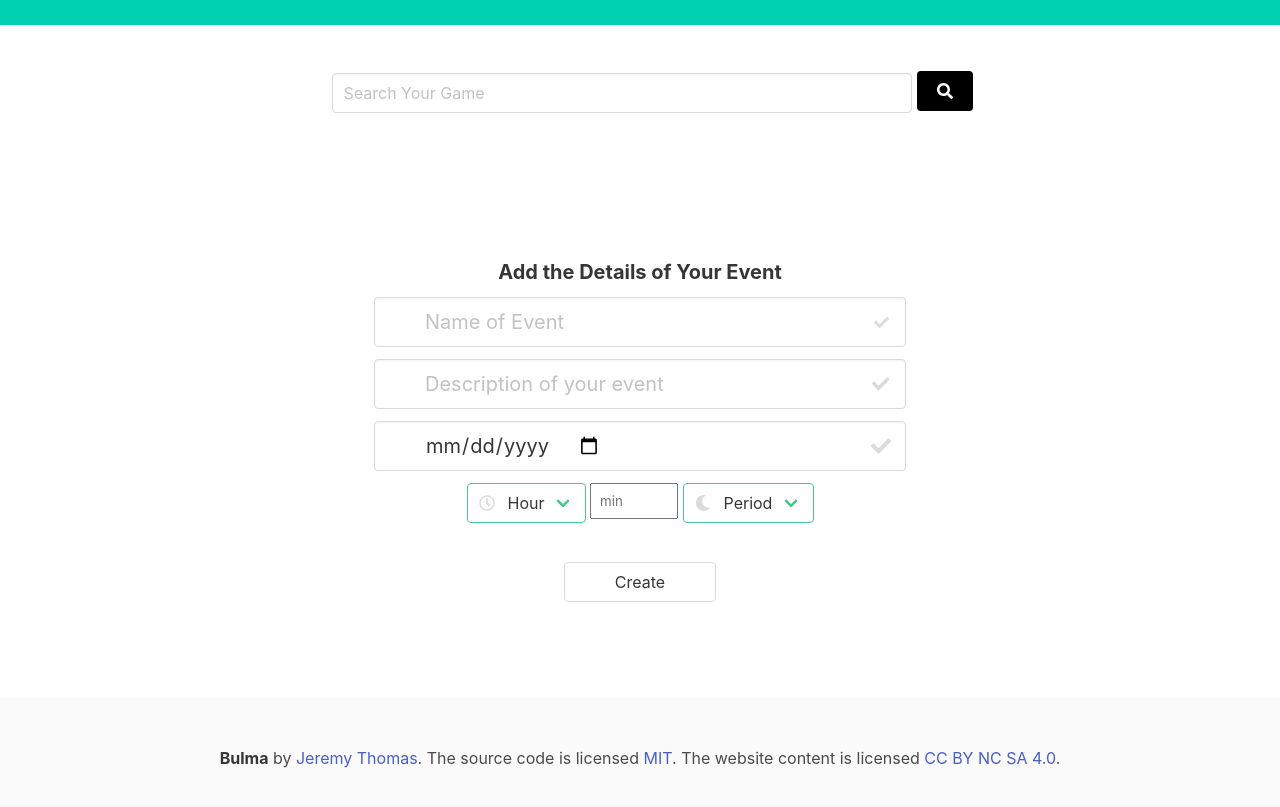
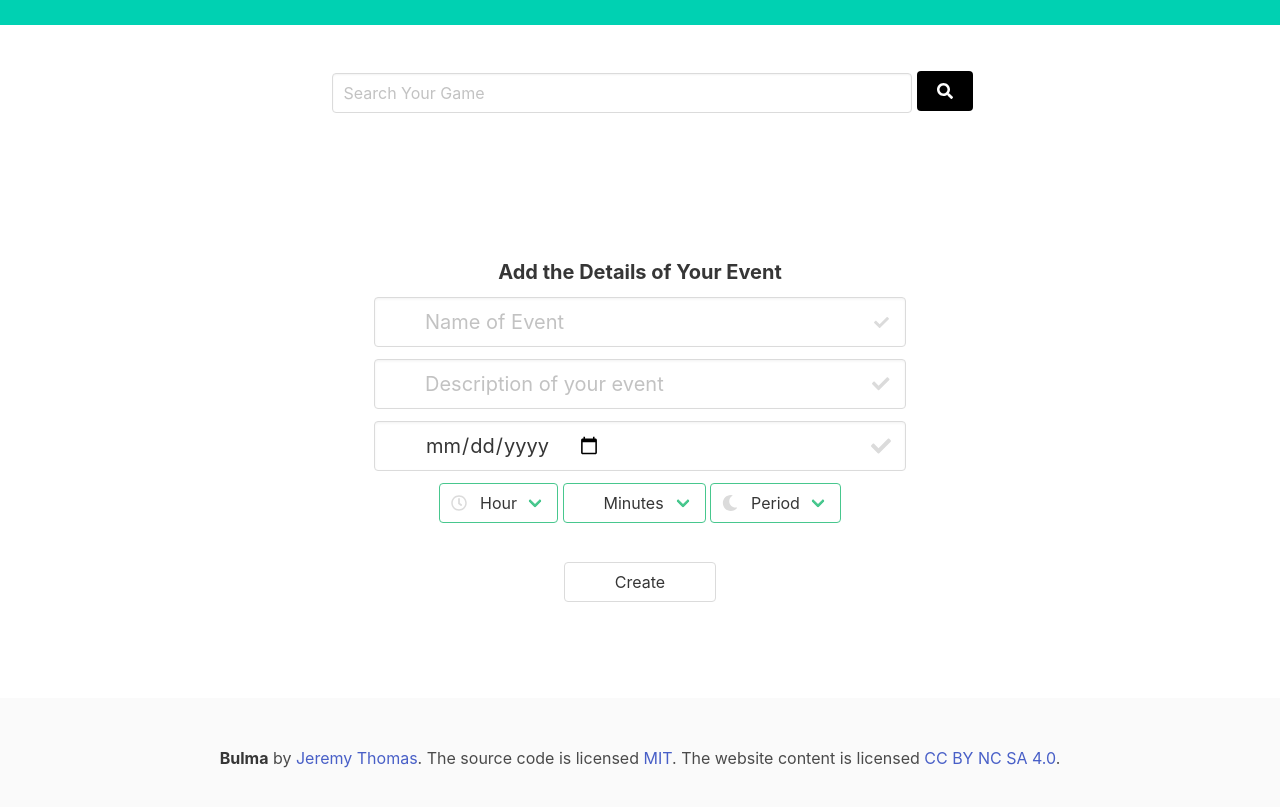
Before and after one commit to Diegopie/Gaming-Calendar, a plain HTML site: page events.html in a window 1280 px wide. Shown: the part 107-914 px from the top of the page. Drawn offline with nearby package versions, Linux system fonts and the light colour scheme.

Commit message:
Updated HTML so minutes are a drop down. User cannot create an evenet if the date and time are in the past; QR IS NOT WORKING CORRECTLY WITH PM TIMES!

```diff
--- a/assets/scripts/events.js
+++ b/assets/scripts/events.js
@@ -137,6 +137,8 @@
 
     // Create Button: Make QRickit Requesed
     $('.create-btn').click(function(){
+        // Reset Invalid Field Message
+        $('#msg').text("")
         // Grab user event name
         let subject = $('#game-title').val();
                 console.log("-- QR CODE --");
@@ -166,7 +168,7 @@
                 return;
             // Check if date is in the past
             } else if (startDate < moment().format('YYYYMMDD')){
-                calMessage("Event cannot be in the past");
+                calMessage("Date cannot be in the past");
                 return;
             }
         // Grab user hour
@@ -178,10 +180,10 @@
                 return;
             }
         // Grab user mintutes
-        let min = $('.minutes-input').val()
+        let min = $('#minutes').val()
                 console.log(min);
             // Check if valid
-            if (min === "") {
+            if (min === null) {
                 calMessage("A minute must be selected");
                 return;
             // Convert to usable minute
@@ -209,6 +211,12 @@
         let date = startDate + period + hour + min + "00"
                 console.log("-- start date --");
                 console.log(date);
+        if (startDate+hour+min < moment().format("YYYYMMDDhmm")) {
+            console.log(startDate+hour+min);
+            console.log(moment().format("YYYYMMDDhmm"));
+            calMessage("Event cannot be in the past");
+            return;
+        }
 
         // Create QR URL based on converted user values
         let qrickURL = "https://qrickit.com/api/qr.php?d=BEGIN%3AVEVENT%0D%0ASUMMARY%3A" + subject+ "%0D%0ADESCRIPTION%3A"+desc+"%0D%0ADTSTART%3A"+date+"%0D%0AEND%3AVEVENT%0D%0A&t=g&addtext=&txtcolor=000000& fgdcolor=000000&bgdcolor=FFFFFF&qrsize=200";
--- a/events.html
+++ b/events.html
@@ -160,13 +160,77 @@
                             </div>
 
                             <!-- Minutes -->
-                            <input class="is-success minutes-input" type="number" placeholder="min" id="minutes"
-                                name="quantity" min="00" max="59">
+                            <div class="select is-success ">
+                                <select id="minutes">
+                                        <option selected disabled>Minutes</option>
+                                        <option>0</option>
+                                        <option>1</option>
+                                        <option>2</option>
+                                        <option>3</option>
+                                        <option>4</option>
+                                        <option>5</option>
+                                        <option>6</option>
+                                        <option>7</option>
+                                        <option>8</option>
+                                        <option>9</option>
+                                        <option>10</option>
+                                        <option>11</option>
+                                        <option>12</option>
+                                        <option>13</option>
+                                        <option>14</option>
+                                        <option>15</option>
+                                        <option>16</option>
+                                        <option>17</option>
+                                        <option>18</option>
+                                        <option>19</option>
+                                        <option>20</option>
+                                        <option>21</option>
+                                        <option>22</option>
+                                        <option>23</option>
+                                        <option>24</option>
+                                        <option>25</option>
+                                        <option>26</option>
+                                        <option>27</option>
+                                        <option>28</option>
+                                        <option>29</option>
+                                        <option>30</option>
+                                        <option>31</option>
+                                        <option>32</option>
+                                        <option>33</option>
+                                        <option>34</option>
+                                        <option>35</option>
+                                        <option>36</option>
+                                        <option>37</option>
+                                        <option>38</option>
+                                        <option>39</option>
+                                        <option>40</option>
+                                        <option>41</option>
+                                        <option>42</option>
+                                        <option>43</option>
+                                        <option>44</option>
+                                        <option>45</option>
+                                        <option>46</option>
+                                        <option>47</option>
+                                        <option>48</option>
+                                        <option>49</option>
+                                        <option>50</option>
+                                        <option>51</option>
+                                        <option>52</option>
+                                        <option>53</option>
+                                        <option>54</option>
+                                        <option>55</option>
+                                        <option>56</option>
+                                        <option>57</option>
+                                        <option>58</option>
+                                        <option>59</option>
+                                </select>
+                            </div>
+
 
                             <!-- PM/AM -->
                             <div class="select is-success">
                                 <select id="period">
-                                    <option selected>Period</option>
+                                    <option selected disabled>Period</option>
                                     <option>AM</option>
                                     <option>PM</option>
                                 </select>
```
